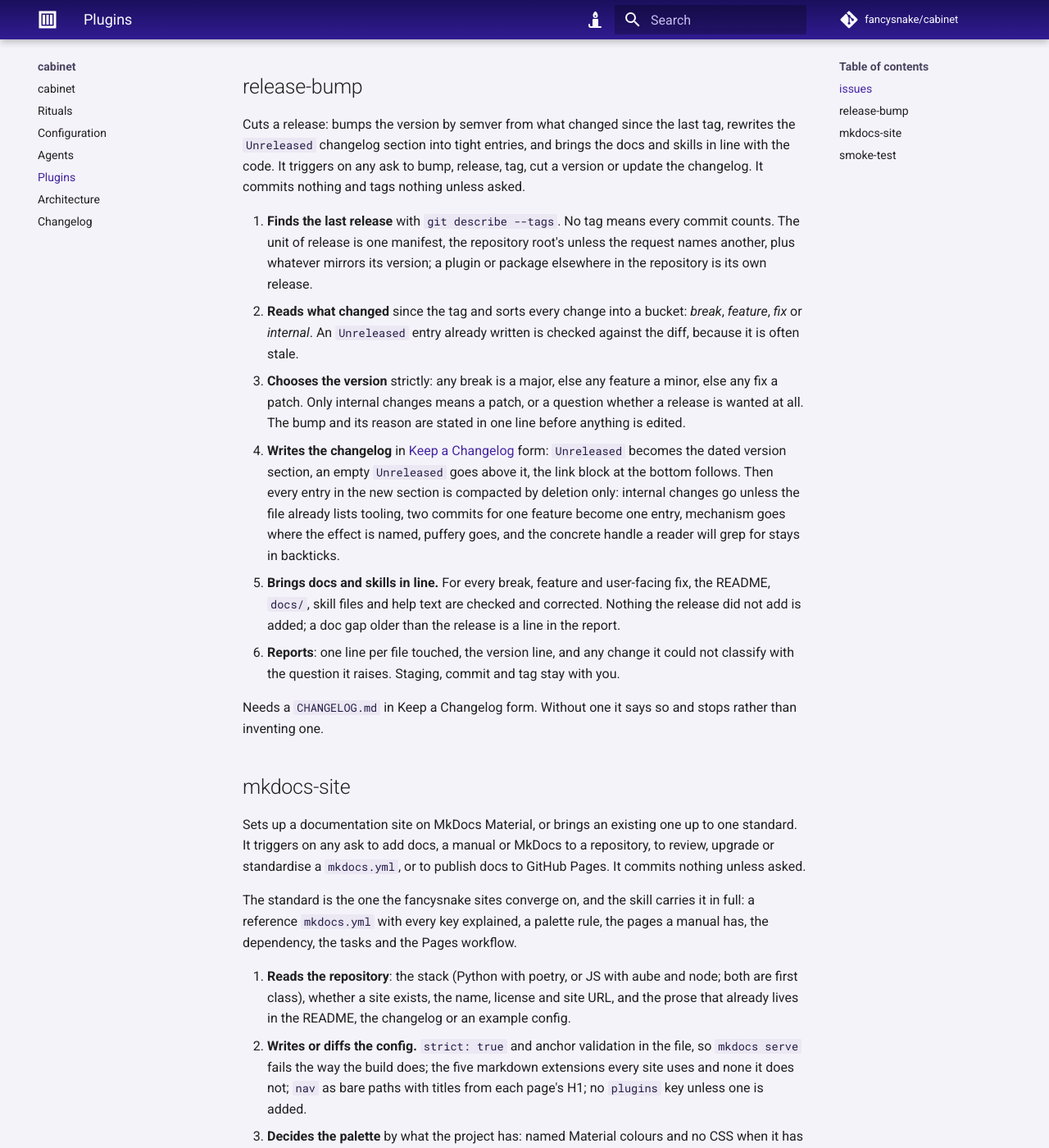
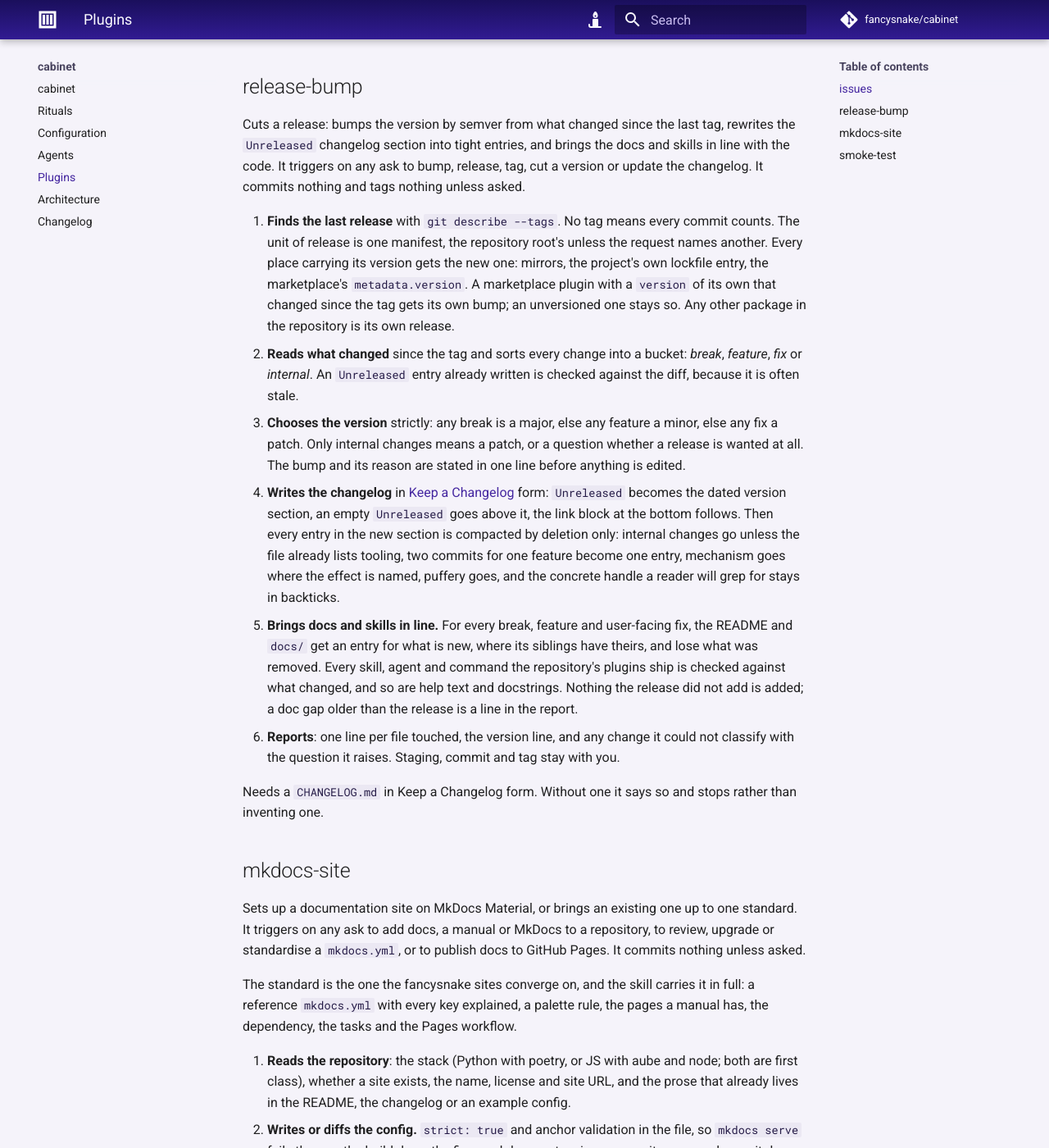
Before and after one commit to fancysnake/cabinet, an MkDocs documentation site: the page built from docs/plugins.md, in a window 1280 px wide and 1400 px high, scrolled down 1466 px. Shown: the whole window at 82% size. Built offline with MkDocs 1.6.1 and Material for MkDocs 9.7.7, drawn with Linux system fonts in a browser that asks for light colours; comment, search, counter and statistics services are not loaded.

Commit message:
feat: release-bump bumps every version and syncs plugins
The new version goes everywhere the old one stood: mirrors, the
project's lockfile entry, the marketplace's metadata.version. A
versioned marketplace plugin that changed since the tag gets its own
bump; an unversioned one stays so.

Step 5 now documents what the release added, beside its siblings, and
checks every skill, agent and command the repo's plugins ship.

```diff
--- a/CHANGELOG.md
+++ b/CHANGELOG.md
@@ -6,6 +6,14 @@
 and this project adheres to [Semantic Versioning].
 
 ## [Unreleased]
+
+### Changed
+
+- `release-bump` writes the new version everywhere the old one stood:
+  mirrors, the lockfile, the marketplace's `metadata.version`; a versioned
+  plugin that changed gets its own bump.
+- `release-bump` documents what the release added and updates the skills,
+  agents and commands the marketplace's plugins ship.
 
 ## [1.0.1] - 2026-10-03
 
--- a/docs/plugins.md
+++ b/docs/plugins.md
@@ -62,8 +62,11 @@
 
 1. **Finds the last release** with `git describe --tags`. No tag means every
    commit counts. The unit of release is one manifest, the repository root's
-   unless the request names another, plus whatever mirrors its version; a
-   plugin or package elsewhere in the repository is its own release.
+   unless the request names another. Every place carrying its version gets
+   the new one: mirrors, the project's own lockfile entry, the marketplace's
+   `metadata.version`. A marketplace plugin with a `version` of its own that
+   changed since the tag gets its own bump; an unversioned one stays so.
+   Any other package in the repository is its own release.
 2. **Reads what changed** since the tag and sorts every change into a
    bucket: *break*, *feature*, *fix* or *internal*. An `Unreleased` entry
    already written is checked against the diff, because it is often stale.
@@ -80,9 +83,11 @@
    puffery goes, and the concrete handle a reader will grep for stays in
    backticks.
 5. **Brings docs and skills in line.** For every break, feature and
-   user-facing fix, the README, `docs/`, skill files and help text are
-   checked and corrected. Nothing the release did not add is added; a doc
-   gap older than the release is a line in the report.
+   user-facing fix, the README and `docs/` get an entry for what is new,
+   where its siblings have theirs, and lose what was removed. Every skill,
+   agent and command the repository's plugins ship is checked against what
+   changed, and so are help text and docstrings. Nothing the release did not
+   add is added; a doc gap older than the release is a line in the report.
 6. **Reports**: one line per file touched, the version line, and any change
    it could not classify with the question it raises. Staging, commit and
    tag stay with you.
```
Also changed, not shown: plugins/release-bump/skills/release-bump/SKILL.md (+29 -16 lines).
